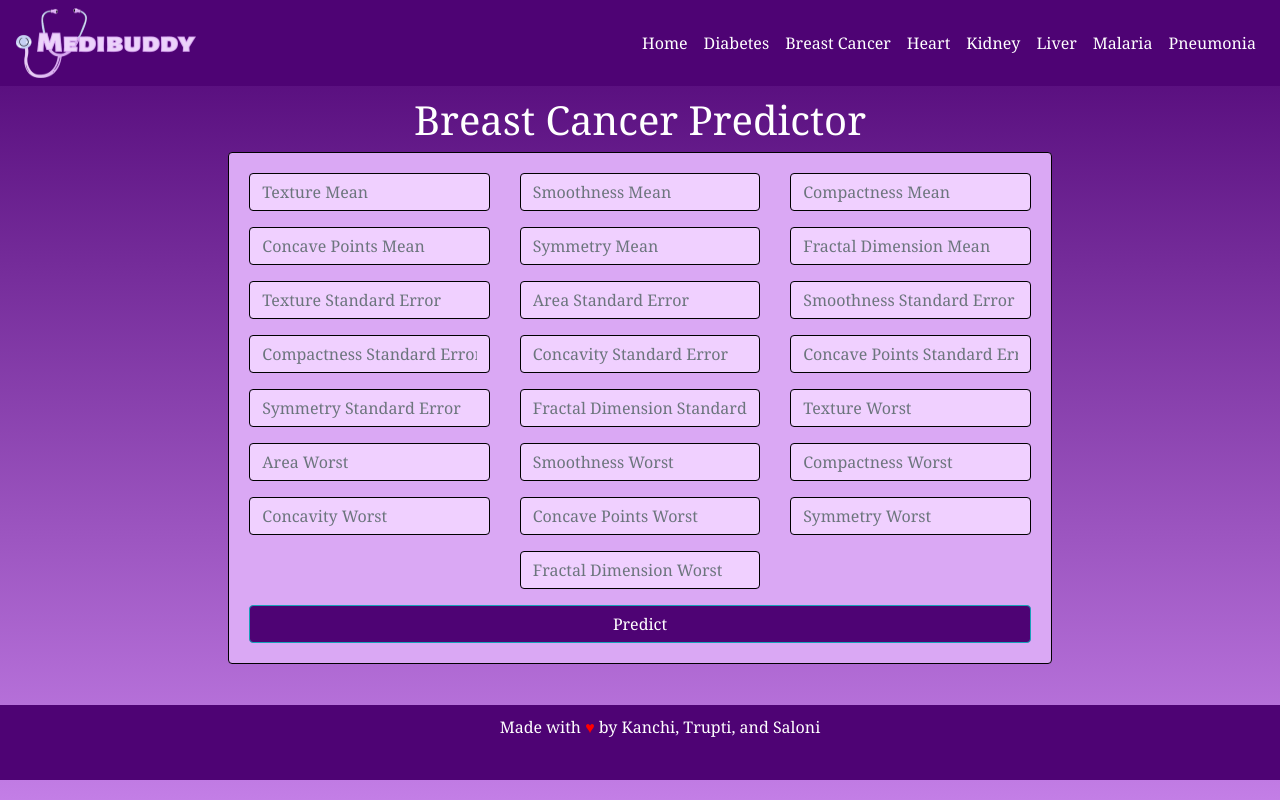
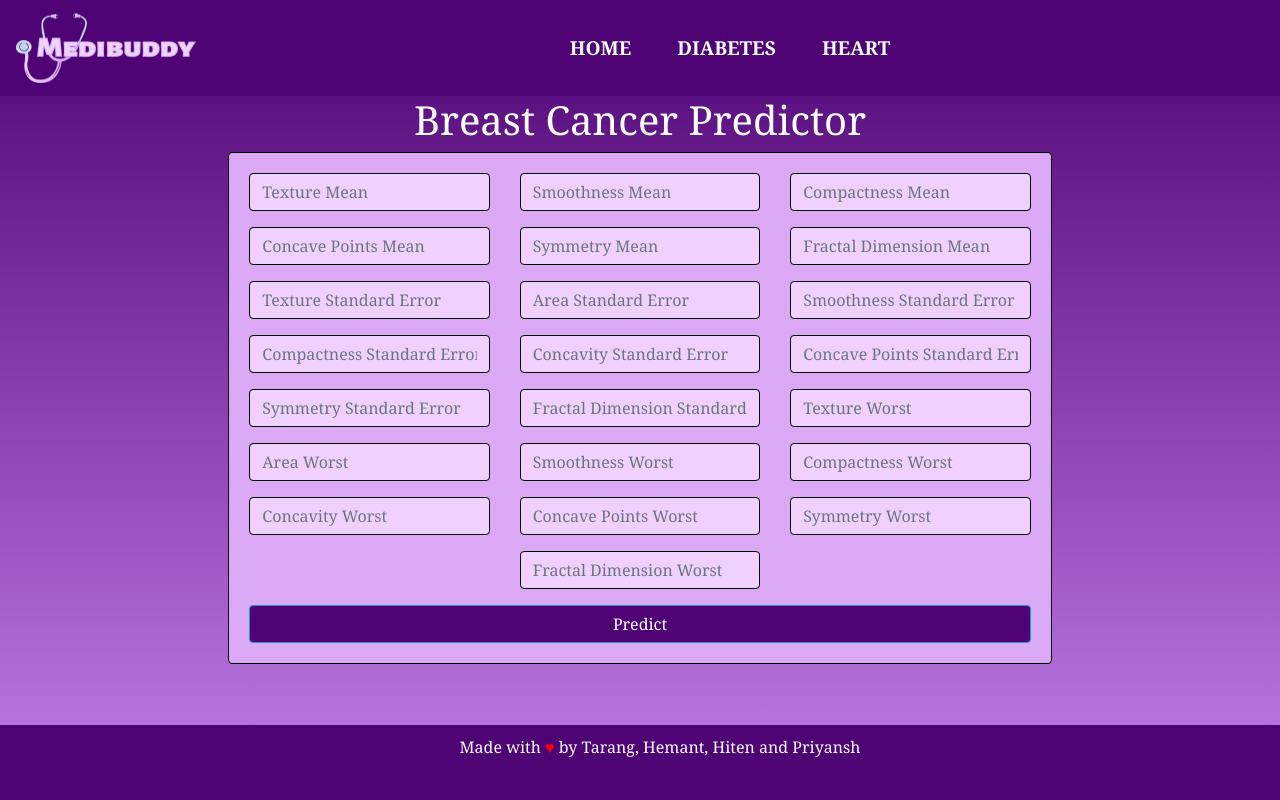
Before and after one commit to hemantoxx/SEM6_MPR, a Flask app: page /cancer in a window 1280 px wide. Run offline with Flask 2, Linux system fonts and the light colour scheme; some libraries are stand-ins or nearby versions.

Commit message:
Update main.html
only kept two functions heart and diabetes

```diff
--- a/Medibuddy-Smart-Disease-Predictor-main/templates/main.html
+++ b/Medibuddy-Smart-Disease-Predictor-main/templates/main.html
@@ -15,61 +15,76 @@
   <script src="https://stackpath.bootstrapcdn.com/bootstrap/4.3.1/js/bootstrap.min.js" integrity="sha384-JjSmVgyd0p3pXB1rRibZUAYoIIy6OrQ6VrjIEaFf/nJGzIxFDsf4x0xIM+B07jRM" crossorigin="anonymous"></script>
 
   <style>
-    html, body{
-        height:100%;
-        margin:0;
+    html, body {
+        height: 100%;
+        margin: 0;
     }
-    header{
-        height:80px;
+    header {
+        height: 80px;
     }
-    footer{
-        height:75px;
+    footer {
+        height: 75px;
     }
 
-    body{
-      display:flex;
-      flex-direction:column;
+    body {
+      display: flex;
+      flex-direction: column;
     }
 
-    footer{
-      padding:10px;
-      margin-top:auto;
-      margin-bottom: auto;
+    footer {
+      height: 75px;
+      position: fixed;
+      bottom: 0;
+      width: 100%;
+      padding: 10px;
+      background-image: linear-gradient(#4e0374, #4e0374) !important;
+      color: white;
+    }
+
+    /* New styles for centered navigation */
+    .navbar {
+      justify-content: center !important;
+    }
+
+    .navbar-nav {
+      align-items: center;
+    }
+
+    .nav-item {
+      margin: 0 15px;
+    }
+
+    .nav-link {
+      font-size: 1.2rem !important;
+      font-weight: 600 !important;
+      text-transform: uppercase;
+    }
+
+    .navbar-brand {
+      margin-right: 0 !important; /* Remove default margin for logo */
     }
   </style>
-
 </head>
 <body>
 	<nav class="navbar navbar-expand-lg navbar-dark fixed-top bg-dark" style="background-image: linear-gradient(#4e0374, #4e0374) !important;">
-        <a href="{{ url_for('home') }}"><img src="{{ url_for('static', filename = 'logo.png') }} " height="70px" width="180px"></a>
+    <div class="d-flex flex-column align-items-center">
+      <a class="navbar-brand" href="{{ url_for('home') }}">
+        <img src="{{ url_for('static', filename = 'logo.png') }}" height="70px" width="180px">
+      </a>
       <button class="navbar-toggler" type="button" data-toggle="collapse" data-target="#navbarNav" aria-controls="navbarNav" aria-expanded="false" aria-label="Toggle navigation">
         <span class="navbar-toggler-icon"></span>
       </button>
+    </div>
     <div class="collapse navbar-collapse" id="navbarNav">
-           <ul class="navbar-nav ml-auto">
+      <ul class="navbar-nav mx-auto"> <!-- mx-auto centers the nav items -->
         <li class="nav-item active">
-               <a href="{{ url_for('home') }}" class="nav-link">Home</a>
+          <a href="{{ url_for('home') }}" class="nav-link">HOME</a>
         </li>
         <li class="nav-item active">
-               <a class="nav-link" href="{{ url_for('diabetesPage') }}">Diabetes</a>
+          <a class="nav-link" href="{{ url_for('diabetesPage') }}">DIABETES</a>
         </li>
         <li class="nav-item active">
-               <a class="nav-link" href="{{ url_for('cancerPage') }}">Breast Cancer</a>
-             </li>
-             <li class="nav-item active">
-                <a class="nav-link" href="{{ url_for('heartPage') }}">Heart</a>
-             </li>
-             <li class="nav-item active">
-                <a class="nav-link" href="{{ url_for('kidneyPage') }}">Kidney</a>
-              </li>
-              <li class="nav-item active">
-                <a class="nav-link" href="{{ url_for('liverPage') }}">Liver</a>
-              </li>
-              <li class="nav-item active">
-                <a class="nav-link" href="{{ url_for('malariaPage') }}">Malaria</a>
-              </li>
-              <li class="nav-item active">
-                <a class="nav-link" href="{{ url_for('pneumoniaPage') }}">Pneumonia</a>
+          <a class="nav-link" href="{{ url_for('heartPage') }}">HEART</a>
         </li>
       </ul>
     </div>
@@ -88,7 +103,7 @@
   <footer style="background-image: linear-gradient(#4e0374, #4e0374) !important;">
     <center>
       <ul style="list-style-type:none;">
-      <li><p style="color: white;">Made with <span style="color: red;">&hearts;</span> by Kanchi, Trupti, and Saloni </p></li>
+      <li><p style="color: white;">Made with <span style="color: red;">&hearts;</span> by Tarang, Hemant, Hiten and Priyansh </p></li>
     </ul>
   </center>
   </footer>
```
Lines whose indentation alone changed are shown as unchanged.
